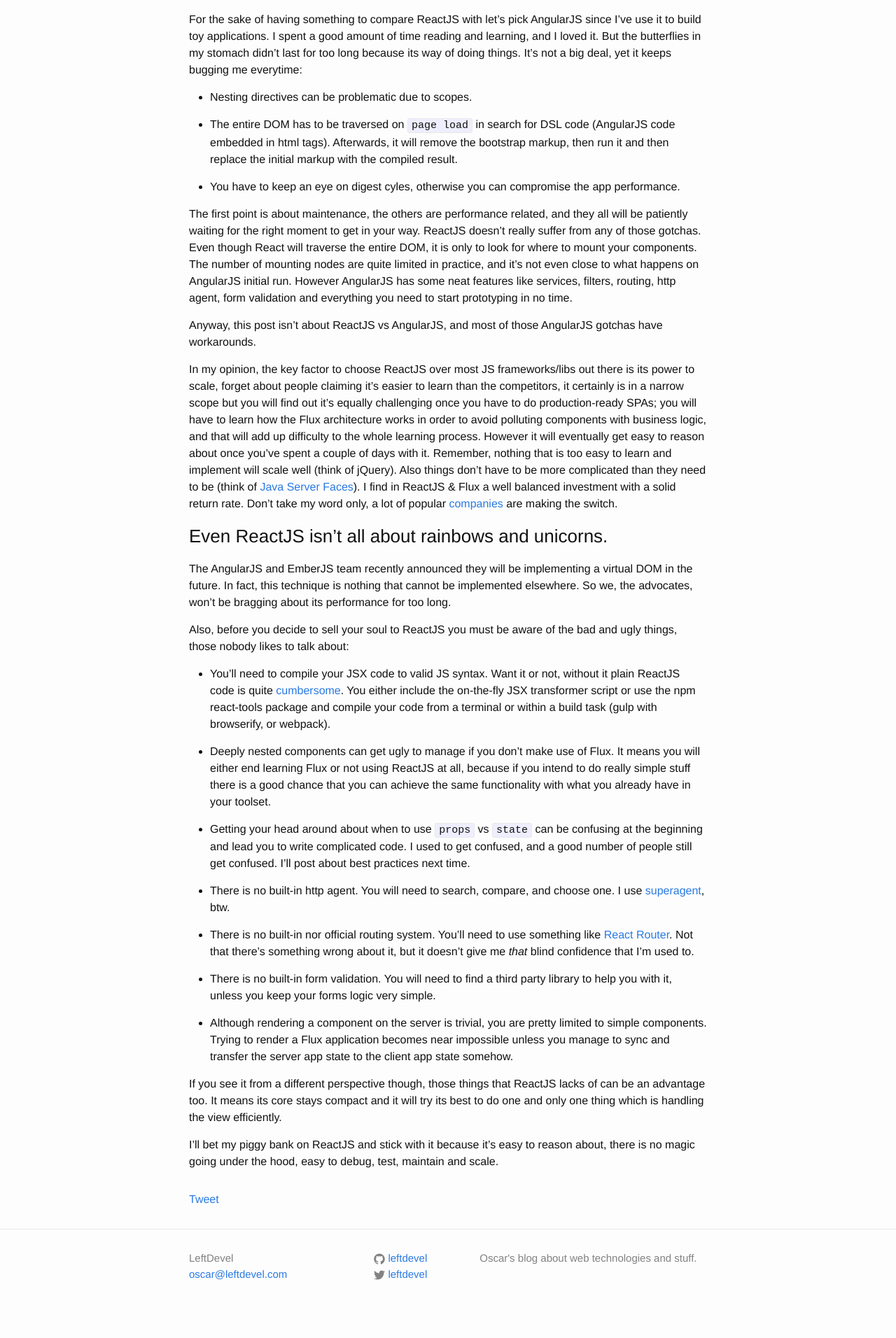
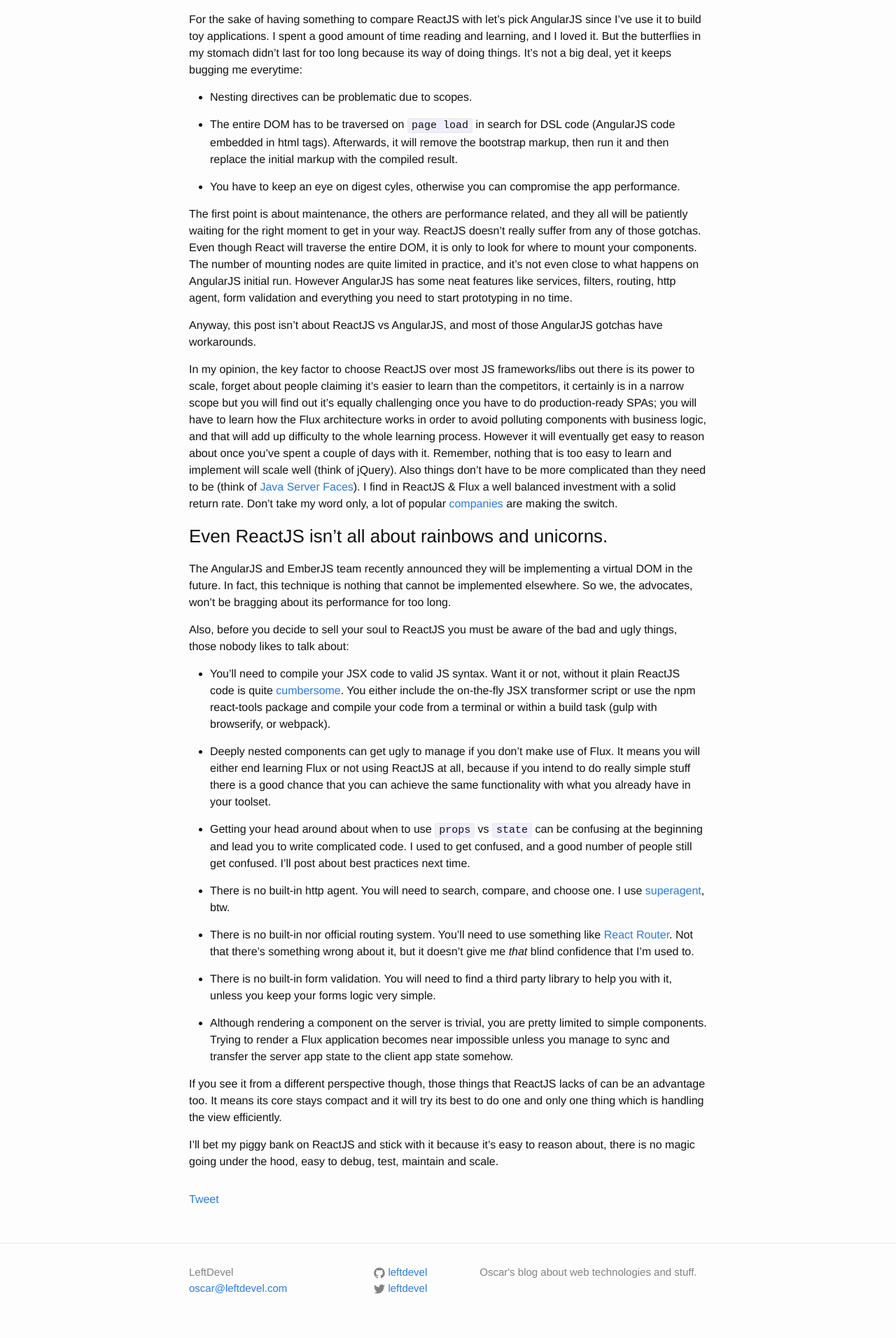
Before and after one commit to leftdevel/leftdevel.github.io, a Jekyll site: the page built from _posts/2015-03-20-how-i-sold-my-soul-to-reactjs.md, in a window 1280 px wide. Shown: the part 1570-3482 px from the top of the page at 70% size. Built offline with Jekyll 4.4.1, drawn with Linux system fonts in a browser that asks for light colours; comment, search, counter and statistics services are not loaded.

Commit message:
some margin

```diff
--- a/_layouts/post.html
+++ b/_layouts/post.html
@@ -11,7 +11,7 @@ layout: default
   <article class="post-content">
     {{ content }}
   </article>
-  <div>
+  <div class="social-links">
     <a href="https://twitter.com/share" class="twitter-share-button" data-via="leftdevel" data-count="none">Tweet</a>
     <div class="fb-share-button" data-href="https://developers.facebook.com/docs/plugins/" data-layout="button"></div>
   </div>
--- a/_sass/_layout.scss
+++ b/_sass/_layout.scss
@@ -249,3 +249,7 @@
        vertical-align: top !important;
     }
 }
+
+.social-links {
+    margin-bottom: 20px;
+}
```
